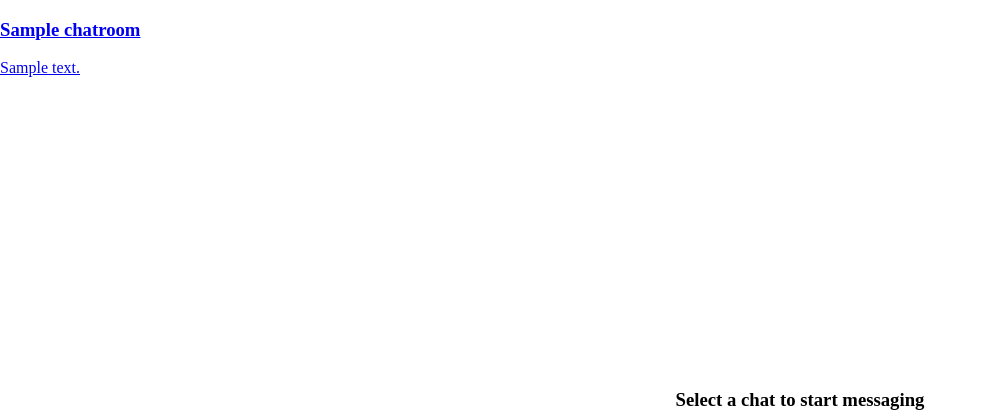
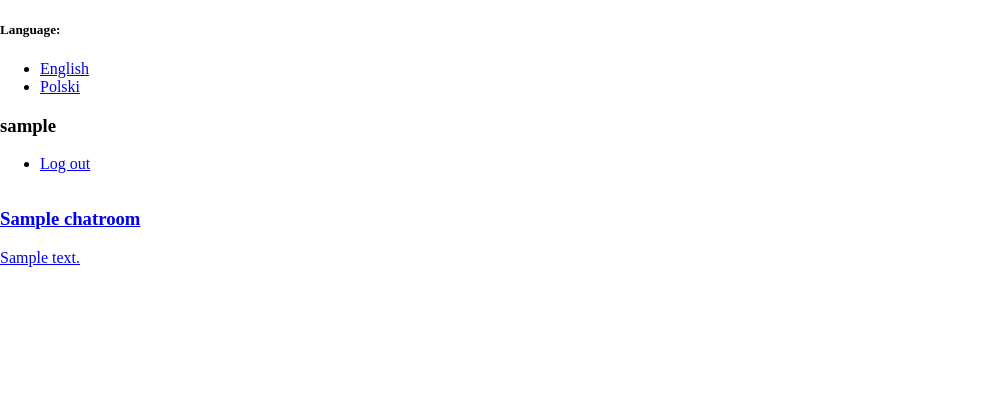
Before and after one commit to andreistr21/Chat-App, a Django app: page /en/chat/ in a window 1280 px wide. Shown: the top 420 px of the page, without its empty margins (0-987 px from the left). Run offline with Django 4.2, Linux system fonts and the light colour scheme; a user stored in the database is signed in; tables that the repository leaves empty hold one stand-in row (values such as "Sample post").

Commit message:
Added language choice ability

```diff
--- a/src/static/style.css
+++ b/src/static/style.css
@@ -1,3 +1,18 @@
+/*
+==========
+Header
+==========
+*/
+.language-link{
+  text-transform: capitalize;
+}
+
+
+/*
+==========
+Chat
+==========
+*/
 .messenger-section {
   display: grid;
   grid-template-columns: 1fr 3fr;
--- a/src/templates/common/base.html
+++ b/src/templates/common/base.html
@@ -1,4 +1,5 @@
 {% load static %}
+{% load i18n %}
 <!DOCTYPE html>
 <html lang="en">
     <head>
@@ -14,6 +15,31 @@
         </title>
     </head>
     <body>
+        <header>
+            <nav>
+                {% get_current_language as current_language_code %}
+                {% get_available_languages as languages %}
+                {% get_language_info_list for languages as languages_info %}
+                <h5>{% trans "Language" %}:</h5>
+                <ul class="languages-list">
+                    {% for language in languages_info %}
+                        <li>
+                            <a href="/{{ language.code }}/"
+                               class="language-link {% if language.code == current_language_code %}selected{% endif %}">{{ language.name_local }}
+                            </a>
+                        </li>
+                    {% endfor %}
+                </ul>
+                {% if request.user.is_authenticated %}
+                    <h3>{{ request.user.username }}</h3>
+                    <ul class="nav-links">
+                        <li>
+                            <a href="#" class="nav-link">{% trans "Log out" %}</a>
+                        </li>
+                    </ul>
+                {% endif %}
+            </nav>
+        </header>
         {% block content %}
         {% endblock content %}
     </body>
```
Also changed, not shown: src/locale/en/LC_MESSAGES/django.po, src/locale/pl/LC_MESSAGES/django.po.
